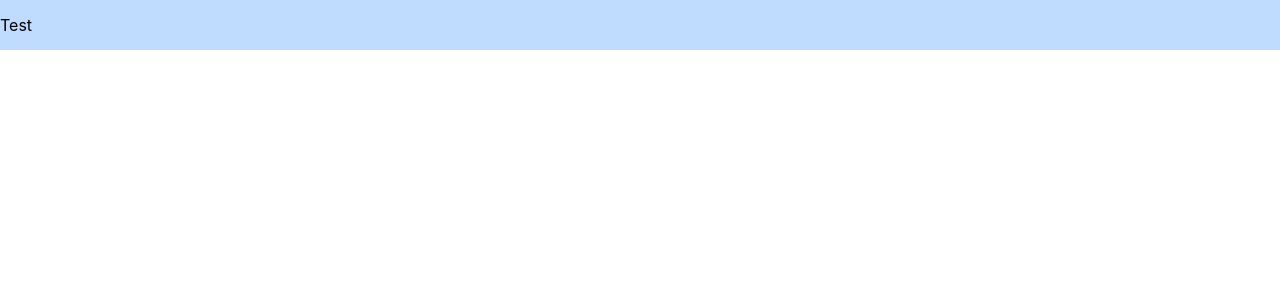
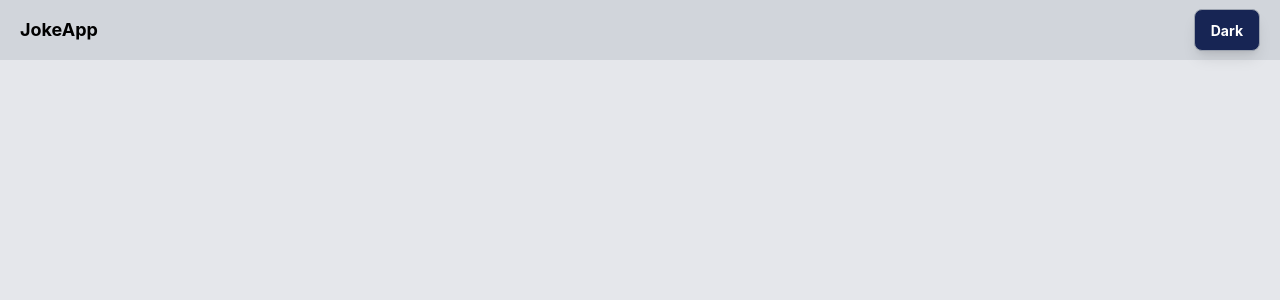
Before and after one commit to gatzxr/logicea-assignment, a React (Create React App) app: page / in a window 1280 px wide. Shown: the top 300 px of the page. Built offline with nearby package versions, Linux system fonts and the light colour scheme.

Commit message:
Added theming & Buttons

```diff
--- a/package.json
+++ b/package.json
@@ -10,10 +10,12 @@
     "@types/node": "^16.18.57",
     "@types/react": "^18.2.25",
     "@types/react-dom": "^18.2.9",
+    "clsx": "^2.0.0",
     "react": "^18.2.0",
     "react-dom": "^18.2.0",
     "react-router-dom": "^6.16.0",
     "react-scripts": "5.0.1",
+    "tailwind-merge": "^1.14.0",
     "typescript": "^4.9.5",
     "web-vitals": "^2.1.4"
   },
--- /dev/null
+++ b/src/components/Buttons/BaseButton.tsx
@@ -0,0 +1,37 @@
+import { ButtonHTMLAttributes, ReactElement, ReactNode } from 'react';
+import { twMerge } from 'tailwind-merge';
+
+export type BaseButtonType = ButtonHTMLAttributes<HTMLButtonElement> &
+  (
+    | {
+        children: ReactNode;
+        text?: never;
+      }
+    | {
+        text: string;
+        children?: never;
+      }
+  );
+
+interface IBaseButton extends ButtonHTMLAttributes<HTMLButtonElement> {
+  text?: string;
+}
+
+export default function BaseButton({
+  text,
+  children,
+  className,
+  ...restProps
+}: IBaseButton): ReactElement {
+  return (
+    <button
+      className={twMerge(
+        'cursor-pointer rounded-lg border border-gray-400 px-4 py-2 shadow-lg transition hover:shadow-xl ',
+        className
+      )}
+      {...restProps}
+    >
+      {children ?? <span className="text-sm font-bold">{text}</span>}
+    </button>
+  );
+}
--- /dev/null
+++ b/src/components/Buttons/DeleteButton.tsx
@@ -0,0 +1,20 @@
+import { twMerge } from 'tailwind-merge';
+
+import BaseButton, { BaseButtonType } from './BaseButton';
+
+export default function DeleteButton({
+  text,
+  children,
+  className,
+  ...restProps
+}: BaseButtonType) {
+  return (
+    <BaseButton
+      className={twMerge('bg-red-500 text-white', className)}
+      {...restProps}
+      text={text}
+    >
+      {children}
+    </BaseButton>
+  );
+}
--- /dev/null
+++ b/src/components/Buttons/PrimaryButton.tsx
@@ -0,0 +1,23 @@
+import { twMerge } from 'tailwind-merge';
+
+import BaseButton, { BaseButtonType } from './BaseButton';
+
+export default function PrimaryButton({
+  text,
+  children,
+  className,
+  ...restProps
+}: BaseButtonType) {
+  return (
+    <BaseButton
+      className={twMerge(
+        'bg-blue-950 text-white dark:bg-blue-200 dark:text-black',
+        className
+      )}
+      {...restProps}
+      text={text}
+    >
+      {children}
+    </BaseButton>
+  );
+}
--- /dev/null
+++ b/src/components/Buttons/index.ts
@@ -0,0 +1,4 @@
+import DeleteButton from './DeleteButton';
+import PrimaryButton from './PrimaryButton';
+
+export { PrimaryButton, DeleteButton };
--- /dev/null
+++ b/src/components/Header.tsx
@@ -0,0 +1,20 @@
+import useTheme from 'hooks/useTheme';
+
+import { PrimaryButton } from './Buttons';
+
+export default function Header() {
+  const { toggleTheme, theme } = useTheme();
+
+  return (
+    <div className="flex h-[60px] items-center justify-between bg-gray-300 px-5 transition dark:bg-gray-800">
+      <span className="text-lg font-bold transition dark:text-white">
+        JokeApp
+      </span>
+      <PrimaryButton
+        className="capitalize"
+        text={theme === 'dark' ? 'light' : 'dark'}
+        onClick={() => toggleTheme()}
+      />
+    </div>
+  );
+}
--- a/src/components/Layout.tsx
+++ b/src/components/Layout.tsx
@@ -1,7 +1,13 @@
-const Layout = () => (
-  <div className="flex h-[50px] items-center justify-between bg-blue-200 ">
-    Test
-  </div>
-);
+import { ReactElement } from 'react';
+import { Outlet } from 'react-router-dom';
 
-export default Layout;
+import Header from './Header';
+
+export default function Layout(): ReactElement {
+  return (
+    <div className="w-screem h-screen bg-gray-200 dark:bg-gray-700">
+      <Header />
+      <Outlet />
+    </div>
+  );
+}
--- /dev/null
+++ b/src/components/Login.tsx
@@ -0,0 +1,9 @@
+import { PrimaryButton } from './Buttons';
+
+export default function Login() {
+  return (
+    <div className="flex h-screen w-screen items-center justify-center bg-gray-200 dark:bg-gray-700">
+      <PrimaryButton text="LOGIN" />
+    </div>
+  );
+}
--- /dev/null
+++ b/src/hooks/useTheme.tsx
@@ -0,0 +1,32 @@
+import { useEffect, useState } from 'react';
+
+type Theme = 'light' | 'dark';
+
+const useTheme = (): { toggleTheme: () => void; theme: Theme } => {
+  const [theme, setTheme] = useState<Theme | null>(null);
+  const toggleTheme = () => {
+    const newTheme: Theme = localStorage.theme === 'light' ? 'dark' : 'light';
+    document.documentElement.classList.remove('light', 'dark');
+    document.documentElement.classList.add(newTheme);
+    localStorage.setItem('theme', newTheme);
+    setTheme(newTheme);
+  };
+
+  useEffect(() => {
+    if (
+      localStorage.theme === 'dark' ||
+      (!('theme' in localStorage) &&
+        window.matchMedia('(prefers-color-scheme: dark)').matches)
+    ) {
+      document.documentElement.classList.add('dark');
+      setTheme('dark');
+    } else {
+      document.documentElement.classList.remove('dark');
+      setTheme('light');
+    }
+  }, []);
+
+  return { toggleTheme, theme: theme as Theme };
+};
+
+export default useTheme;
--- a/src/index.tsx
+++ b/src/index.tsx
@@ -3,6 +3,7 @@ import ReactDOM from 'react-dom/client';
 import { RouterProvider, createBrowserRouter } from 'react-router-dom';
 
 import Layout from 'components/Layout';
+import Login from 'components/Login';
 
 import './index.css';
 
@@ -10,6 +11,10 @@ const router = createBrowserRouter([
   {
     path: '/',
     element: <Layout />
+  },
+  {
+    path: '/login',
+    element: <Login />
   }
 ]);
 
--- a/tailwind.config.js
+++ b/tailwind.config.js
@@ -5,5 +5,6 @@ module.exports = {
   theme: {
     extend: {}
   },
-  plugins: []
+  plugins: [],
+  darkMode: 'class'
 };
```
Also changed, not shown: .eslintrc.json, 1 other file (tests, documents, lock files or other folders).
